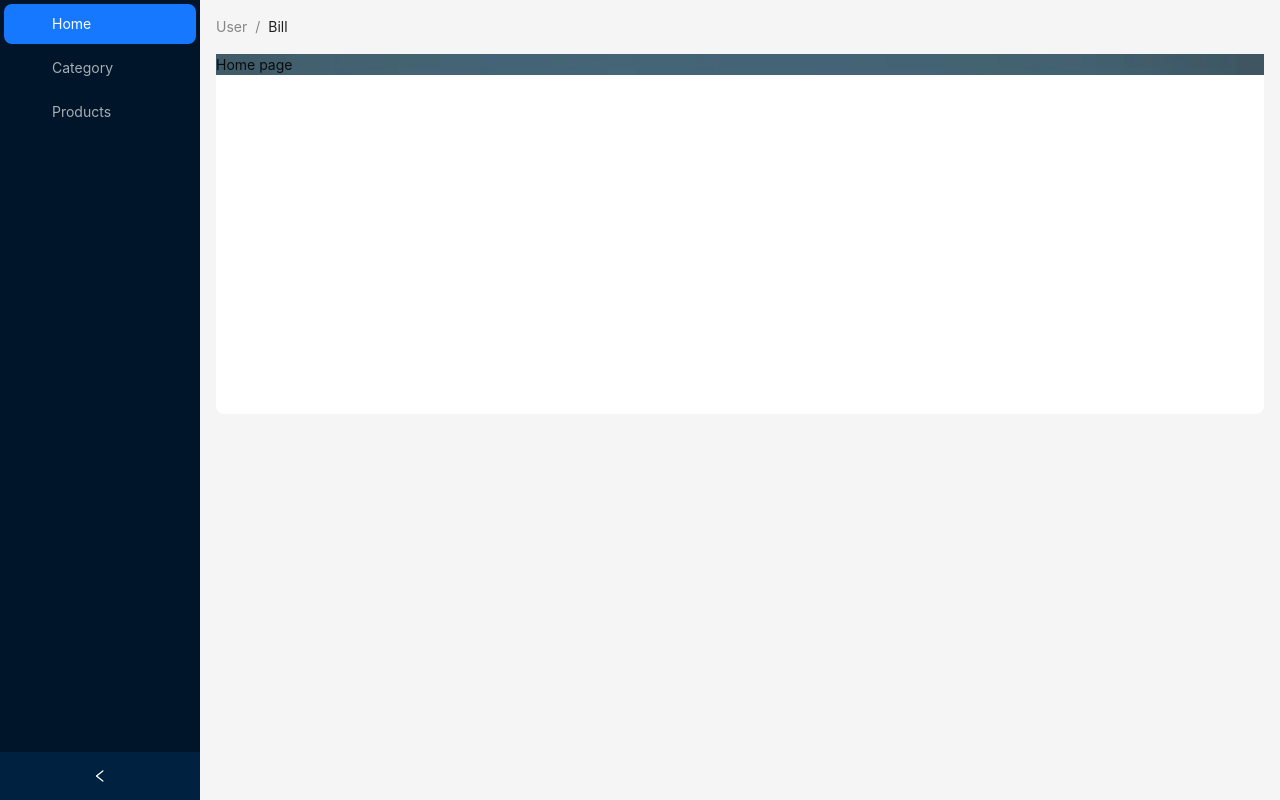
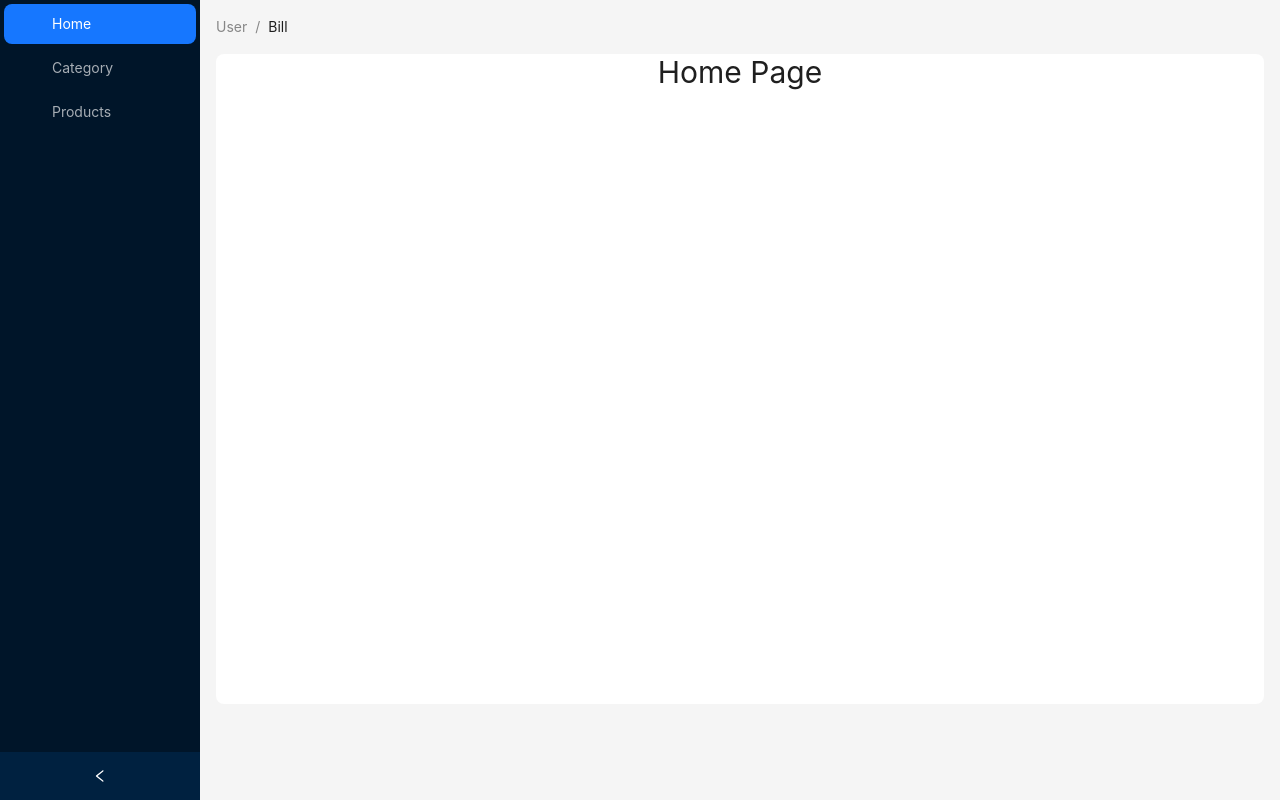
Before and after one commit to Jumanazar04/7-oy-imtihon, a React (Create React App) app: page / in a window 1280 px wide. Built offline with nearby package versions, Linux system fonts and the light colour scheme.

Commit message:
fix: add categoryPage

```diff
--- a/src/App.js
+++ b/src/App.js
@@ -3,6 +3,7 @@ import './App.css';
 import GeneralLayout from './components/GeneralLayout';
 import LoginPage from './pages/LoginPage';
 import HomePage from './pages/HomePage';
+import CategoriesPage from './pages/CategoriesPage';
 
 function App() {
   return (
@@ -10,7 +11,7 @@ function App() {
       <Routes>
         <Route path='/' element={<GeneralLayout />}>
           <Route index element={<HomePage />} />
-
+          <Route path='/category' element={<CategoriesPage />} />
         </Route>
         <Route path='/login'  element={<LoginPage />}/>
       </Routes>
--- a/src/components/GeneralLayout.jsx
+++ b/src/components/GeneralLayout.jsx
@@ -53,7 +53,7 @@ const GeneralLayout = () => {
           <div
             style={{
               padding: 0,
-              minHeight: 360,
+              minHeight: 650,
               background: colorBgContainer,
               borderRadius: borderRadiusLG,
             }}
--- /dev/null
+++ b/src/pages/CategoriesPage.jsx
@@ -0,0 +1,11 @@
+import React from 'react';
+
+const CategoriesPage = () => {
+    return (
+        <div>
+
+        </div>
+    );
+}
+
+export default CategoriesPage;
--- a/src/pages/HomePage.jsx
+++ b/src/pages/HomePage.jsx
@@ -2,9 +2,10 @@ import React from 'react';
 
 const HomePage = () => {
     return (
-        <div className=' bg-homepageimage bg-cover bg-no-repaet '>
-            Home page
+        <div className='text-3xl flex justify-center items-center'>
+            Home Page
         </div>
+
     );
 }
 
--- a/tailwind.config.js
+++ b/tailwind.config.js
@@ -6,7 +6,7 @@ module.exports = {
   theme: {
     extend: {
       backgroundImage: {
-        homepageimage: 'url("./assets/home-page-image.jpg")'
+        homepageimage: 'url("./assets/what-is-a-home-page.jpg")'
       }
     },
   },
```
Also changed, not shown: src/assets/what-is-a-home-page.jpg (added).
